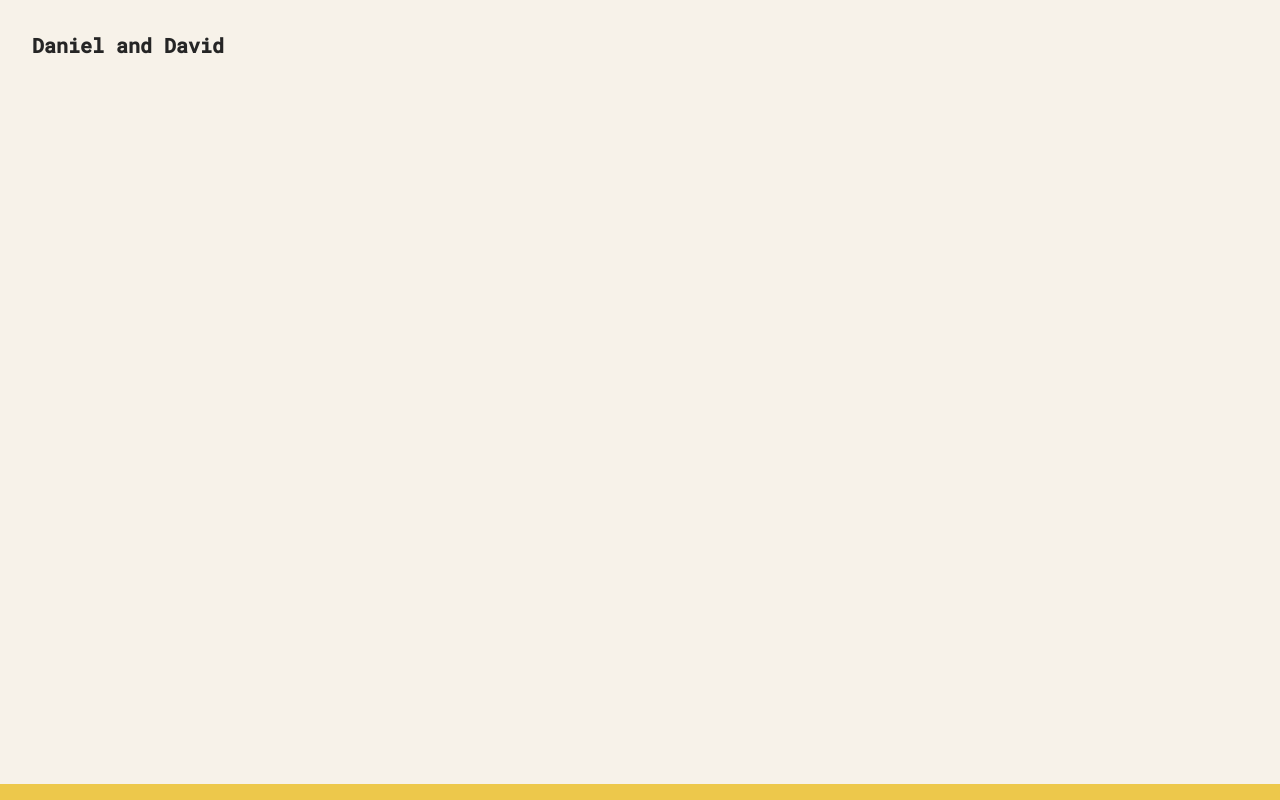
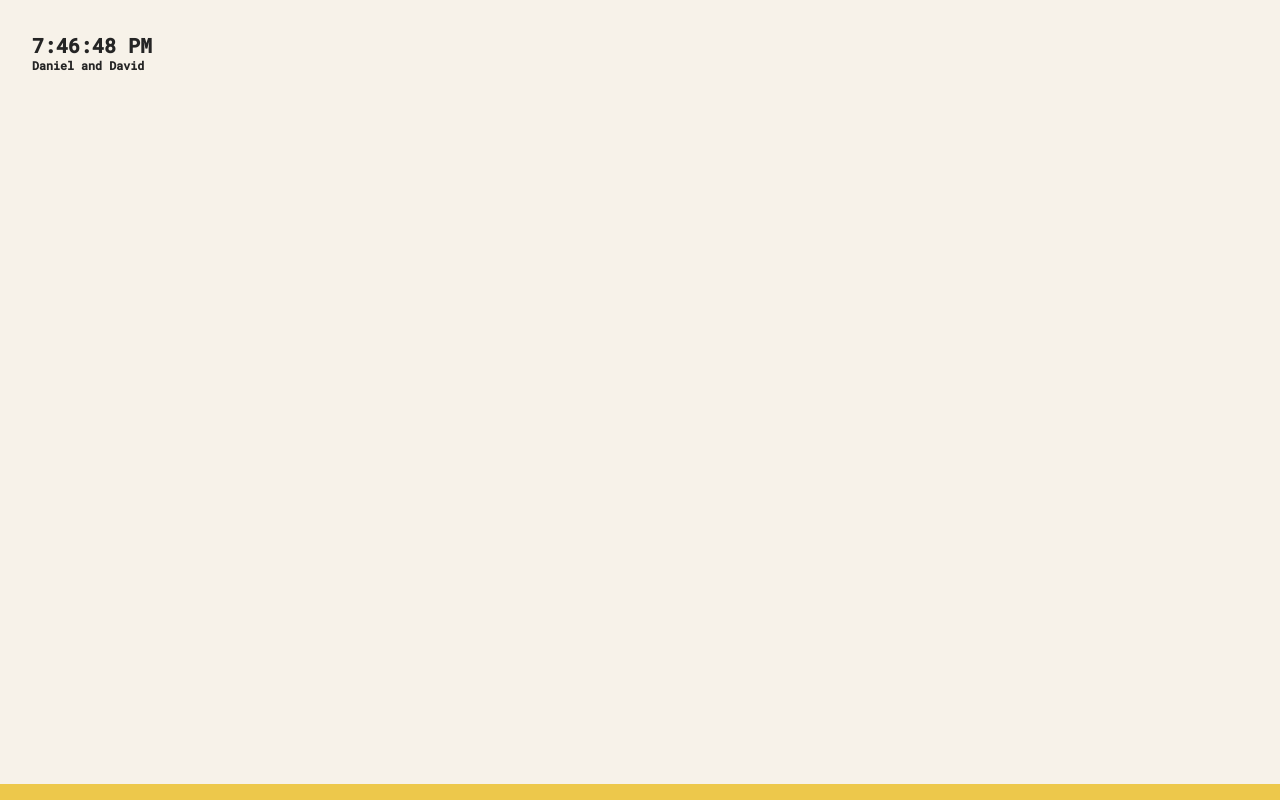
Before and after one commit to Codekazuki/pizza, a React (Create React App) app: page / in a window 1280 px wide. Built offline with nearby package versions, Linux system fonts and the light colour scheme.

Commit message:
new sprint

```diff
--- a/src/App.js
+++ b/src/App.js
@@ -1,6 +1,12 @@
 function App() {
   let names = "Daniel and David";
-  return <h1>{names}</h1>;
+  return (
+    <div>
+      <h1>{new Date().toLocaleTimeString()}</h1>
+
+      <h3>{names}</h3>
+    </div>
+  );
 }
 
 export default App;
```
